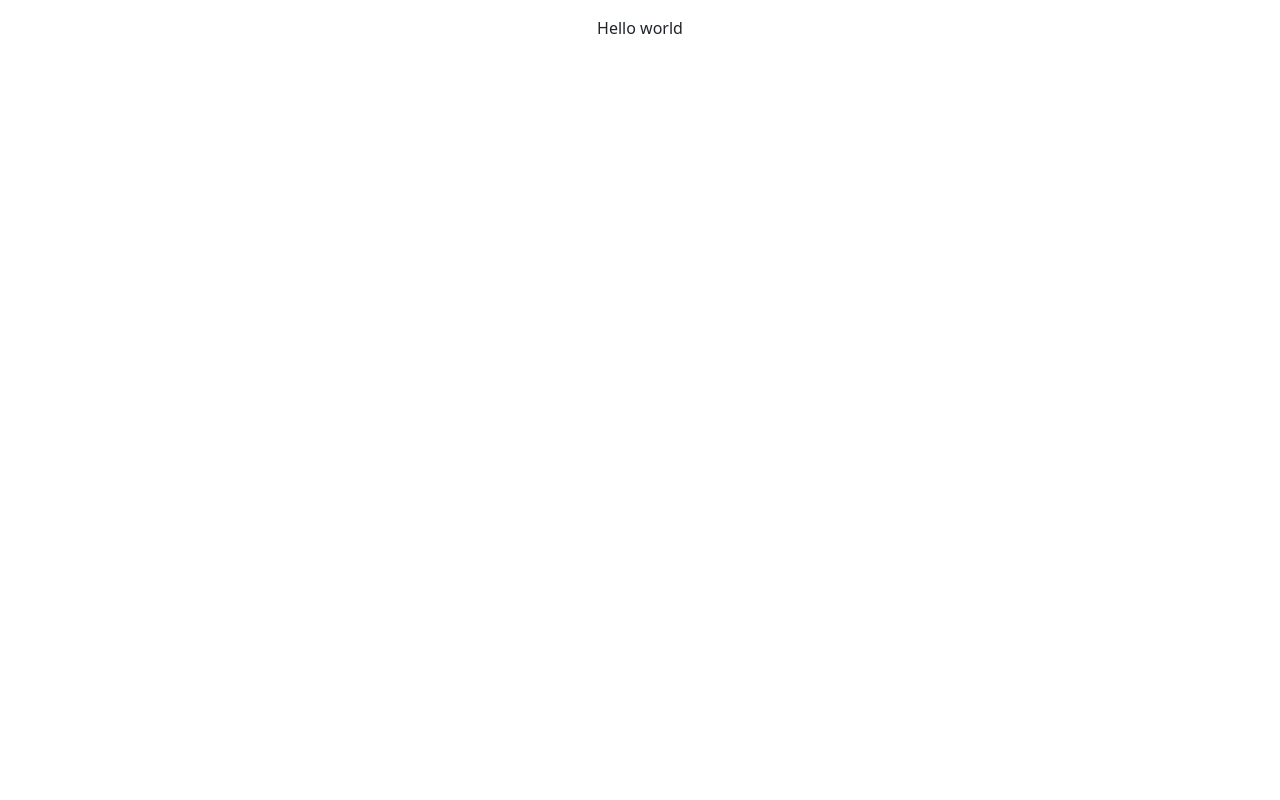
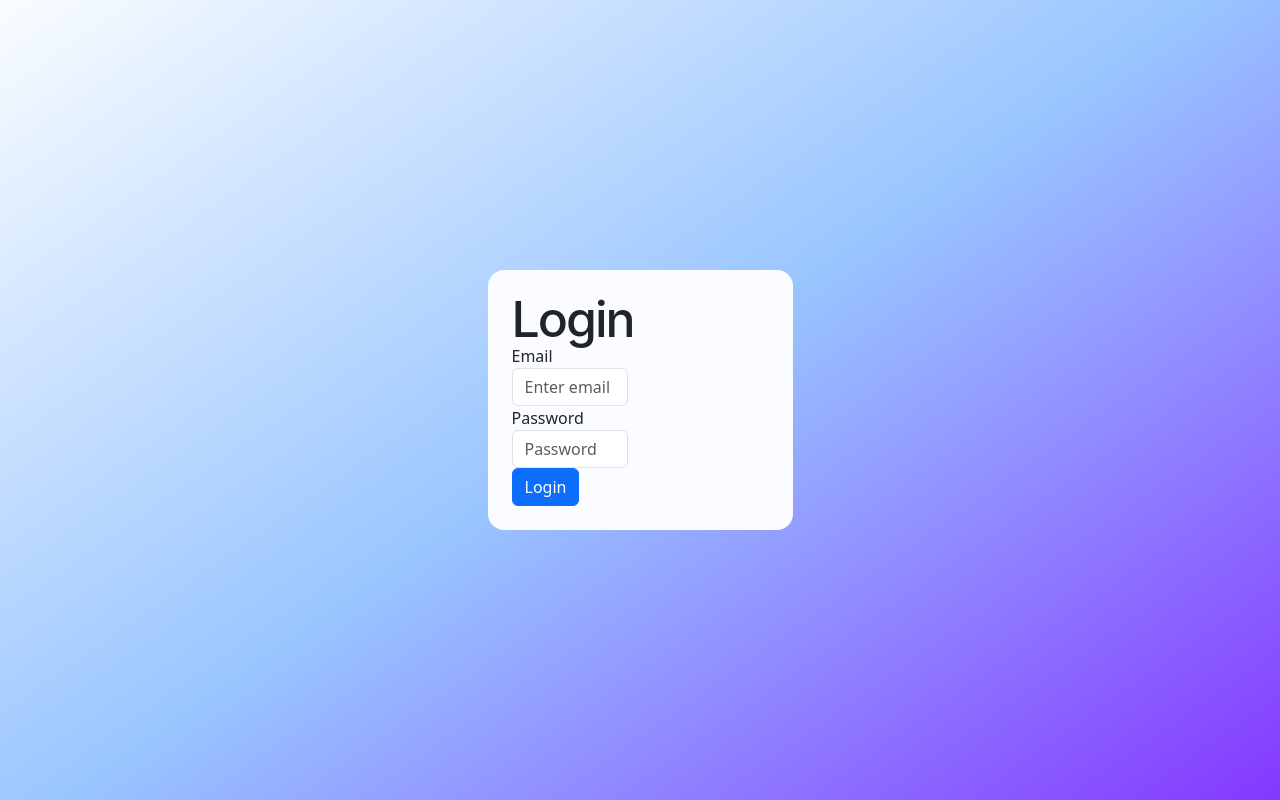
Before and after one commit to mwolfart/mediclinic-web, an Angular app: page /auth in a window 1280 px wide. Before the commit this address led to /. Built offline with nearby package versions, Linux system fonts and the light colour scheme.

Commit message:
Add simple auth screen

```diff
--- a/angular.json
+++ b/angular.json
@@ -36,7 +36,9 @@
               "node_modules/bootstrap/dist/css/bootstrap.min.css",
               "src/styles.css"
             ],
-            "scripts": []
+            "scripts": [
+              "node_modules/bootstrap/dist/js/bootstrap.min.js"
+            ]
           },
           "configurations": {
             "production": {
@@ -93,9 +95,12 @@
               "src/assets"
             ],
             "styles": [
+              "node_modules/bootstrap/dist/css/bootstrap.min.css",
               "src/styles.css"
             ],
-            "scripts": []
+            "scripts": [
+              "node_modules/bootstrap/dist/js/bootstrap.min.js"
+            ]
           }
         }
       }
--- a/src/app/app.component.html
+++ b/src/app/app.component.html
@@ -1,2 +1 @@
-<main class="main">Hello world</main>
-<router-outlet />
+<main><router-outlet /></main>
--- a/src/app/app.routes.ts
+++ b/src/app/app.routes.ts
@@ -1,3 +1,13 @@
-import { Routes } from '@angular/router';
+import { Routes } from "@angular/router";
+import { AuthComponent } from "./layout/auth/auth.component";
+import { DashboardComponent } from "./layout/dashboard/dashboard.component";
 
-export const routes: Routes = [];
+export const routes: Routes = [
+  { path: "", redirectTo: "dashboard", pathMatch: "full" },
+  { path: "auth", component: AuthComponent },
+  {
+    path: "dashboard",
+    component: DashboardComponent,
+  },
+  { path: "**", redirectTo: "dashboard" },
+];
--- a/src/app/layout/auth/auth.component.html
+++ b/src/app/layout/auth/auth.component.html
@@ -0,0 +1,34 @@
+<div class="container">
+  <div class="row">
+    <div class="col-md-6 col-sm-12">
+      <div class="auth-form">
+        <div class="auth-form-header">
+          <h1 class="auth-form-title">Login</h1>
+        </div>
+        <div class="auth-form-body">
+          <form>
+            <div class="form-group">
+              <label htmlFor="email">Email</label>
+              <input
+                type="email"
+                class="form-control"
+                id="email"
+                placeholder="Enter email"
+              />
+            </div>
+            <div class="form-group">
+              <label htmlFor="password">Password</label>
+              <input
+                type="password"
+                class="form-control"
+                id="password"
+                placeholder="Password"
+              />
+            </div>
+            <button type="submit" class="btn btn-primary">Login</button>
+          </form>
+        </div>
+      </div>
+    </div>
+  </div>
+</div>
--- a/src/app/layout/auth/auth.component.scss
+++ b/src/app/layout/auth/auth.component.scss
@@ -0,0 +1,5 @@
+.container {
+  background-color: var(--white);
+  border-radius: 16px;
+  padding: 24px;
+}
--- a/src/styles.css
+++ b/src/styles.css
@@ -1,12 +1,14 @@
-:host {
-  /* --bright-blue: oklch(51.01% 0.274 263.83); */
+html {
+  --white: hsl(210, 100%, 99%);
+  --sky-blue: hsl(214, 100%, 80%);
+  --violet: hsl(263, 100%, 61%);
 
-  /* --red-to-pink-to-purple-vertical-gradient: linear-gradient(
-    180deg,
-    var(--orange-red) 0%,
-    var(--vivid-pink) 50%,
-    var(--electric-violet) 100%
-  ); */
+  --background-gradient: linear-gradient(
+    145deg,
+    var(--white) 0%,
+    var(--sky-blue) 50%,
+    var(--violet) 100%
+  );
 
   font-family: "Inter", -apple-system, BlinkMacSystemFont, "Segoe UI", Roboto,
     Helvetica, Arial, sans-serif, "Apple Color Emoji", "Segoe UI Emoji",
@@ -14,6 +16,12 @@
   box-sizing: border-box;
   -webkit-font-smoothing: antialiased;
   -moz-osx-font-smoothing: grayscale;
+
+  height: 100%;
+}
+
+body {
+  height: 100%;
 }
 
 h1 {
@@ -42,4 +50,5 @@ main {
   padding: 1rem;
   box-sizing: inherit;
   position: relative;
+  background: var(--background-gradient);
 }
```
Also changed, not shown: src/app/layout/auth/auth.component.ts (added, +11 -0 lines), src/app/layout/dashboard/dashboard.component.ts (added, +11 -0 lines).
